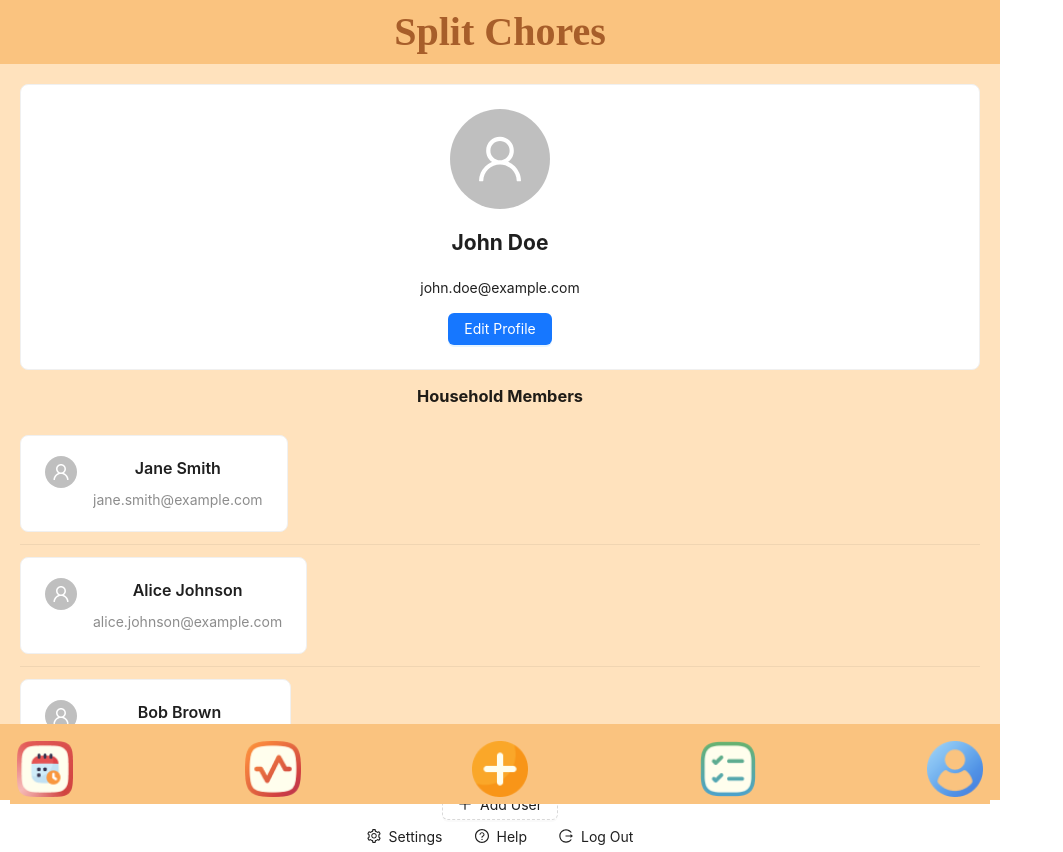
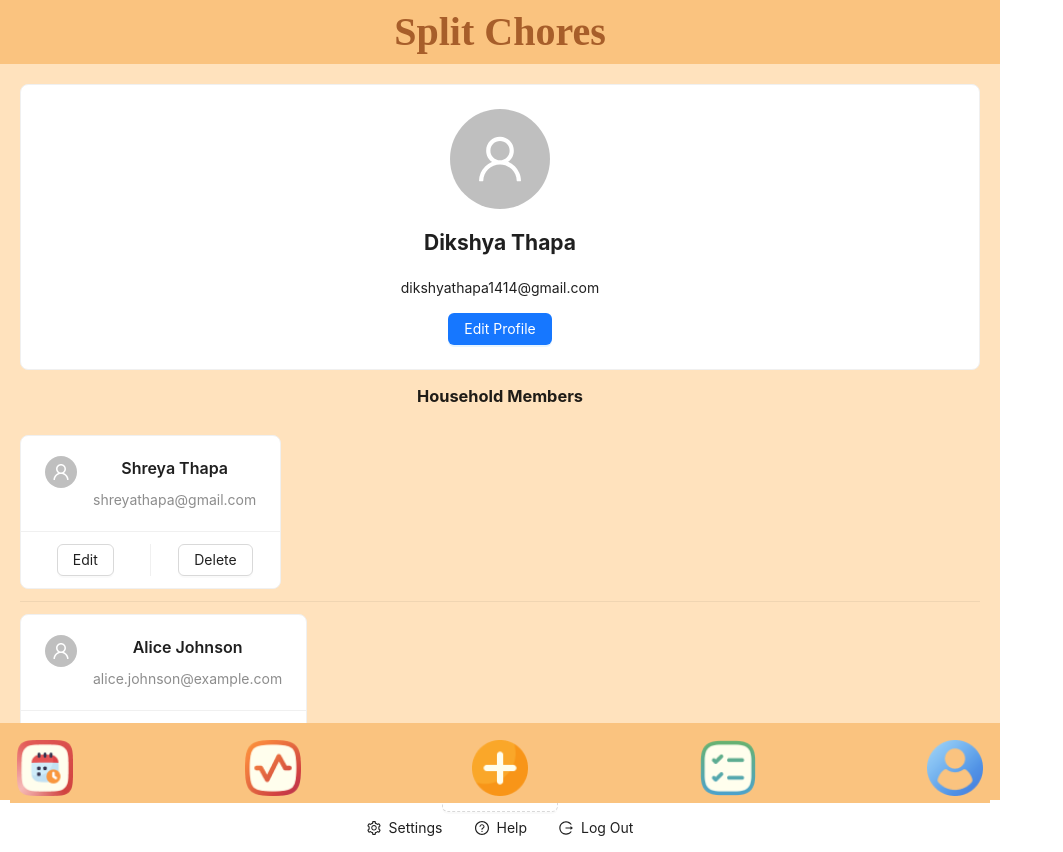
Before and after one commit to MichaelHehman/FECOPY, a React (Create React App) app: page /profile in a window 1280 px wide. Shown: the whole page, without its empty margins (0-1063 px from the left). Built offline with nearby package versions, Linux system fonts and the light colour scheme; a web font is replaced by a local one.

Commit message:
Profile_page_edits

```diff
--- a/src/pages/ProfilePage/Profile.js
+++ b/src/pages/ProfilePage/Profile.js
@@ -1,30 +1,50 @@
 import React, { useState } from 'react';
-import { Card, Avatar, Form, Input, Button, List } from 'antd';
+import { Card, Avatar, Form, Input, Button, List, Modal } from 'antd';
 import { UserOutlined, SettingOutlined, QuestionCircleOutlined, LogoutOutlined, PlusOutlined } from '@ant-design/icons';
 import './Profile.module.css';
 
+
 const Profile = () => {
   const [user, setUser] = useState({
-    name: "John Doe",
-    email: "john.doe@example.com",
+    name: "Dikshya Thapa",
+    email: "dikshyathapa1414@gmail.com",
   });
 
   const [householdMembers, setHouseholdMembers] = useState([
-    { name: "Jane Smith", email: "jane.smith@example.com" },
+    { name: "Shreya Thapa", email: "shreyathapa@gmail.com" },
     { name: "Alice Johnson", email: "alice.johnson@example.com" },
-    { name: "Bob Brown", email: "bob.brown@example.com" }
+
   ]);
 
   const [editing, setEditing] = useState(false);
+  const [currentMember, setCurrentMember] = useState(null);
+  const [isMemberModalVisible, setIsMemberModalVisible] = useState(false);
 
   const handleFinish = (values) => {
     setUser(values);
     setEditing(false);
   };
 
-  const addHouseholdMember = () => {
-    const newUser = { name: "New User", email: "new.user@example.com" };
-    setHouseholdMembers([...householdMembers, newUser]);
+  const handleMemberFinish = (values) => {
+    if (currentMember) {
+      const updatedMembers = householdMembers.map(member =>
+        member.email === currentMember.email ? values : member
+      );
+      setHouseholdMembers(updatedMembers);
+    } else {
+      setHouseholdMembers([...householdMembers, values]);
+    }
+    setIsMemberModalVisible(false);
+    setCurrentMember(null);
+  };
+
+  const openMemberModal = (member = null) => {
+    setCurrentMember(member);
+    setIsMemberModalVisible(true);
+  };
+
+  const deleteHouseholdMember = (email) => {
+    setHouseholdMembers(householdMembers.filter(member => member.email !== email));
   };
 
   return (
@@ -63,9 +83,7 @@ const Profile = () => {
               <Button type="primary" htmlType="submit">
                 Save
               </Button>
-              <Button
-                onClick={() => setEditing(false)}
-              >
+              <Button onClick={() => setEditing(false)}>
                 Cancel
               </Button>
             </Form.Item>
@@ -83,7 +101,12 @@ const Profile = () => {
           dataSource={householdMembers}
           renderItem={member => (
             <List.Item className="member-card">
-              <Card>
+              <Card
+                actions={[
+                  <Button onClick={() => openMemberModal(member)}>Edit</Button>,
+                  <Button onClick={() => deleteHouseholdMember(member.email)}>Delete</Button>
+                ]}
+              >
                 <Card.Meta
                   avatar={<Avatar icon={<UserOutlined />} />}
                   title={member.name}
@@ -97,11 +120,47 @@ const Profile = () => {
           type="dashed"
           icon={<PlusOutlined />}
           className="add-user-btn"
-          onClick={addHouseholdMember}
+          onClick={() => openMemberModal()}
         >
           Add User
         </Button>
       </div>
+
+      <Modal
+        title={currentMember ? "Edit Household Member" : "Add Household Member"}
+        visible={isMemberModalVisible}
+        onCancel={() => setIsMemberModalVisible(false)}
+        footer={null}
+      >
+        <Form
+          name="memberForm"
+          layout="vertical"
+          initialValues={currentMember || { name: "", email: "" }}
+          onFinish={handleMemberFinish}
+        >
+          <Form.Item
+            label="Name"
+            name="name"
+            rules={[{ required: true, message: 'Please input the name!' }]}
+          >
+            <Input />
+          </Form.Item>
+
+          <Form.Item
+            label="Email"
+            name="email"
+            rules={[{ required: true, type: 'email', message: 'Please input a valid email!' }]}
+          >
+            <Input />
+          </Form.Item>
+
+          <Form.Item>
+            <Button type="primary" htmlType="submit">
+              {currentMember ? "Update" : "Add"}
+            </Button>
+          </Form.Item>
+        </Form>
+      </Modal>
 
       <div className="footer-buttons">
         <Button type="text" icon={<SettingOutlined />}>
--- a/src/pages/ProfilePage/Profile.module.css
+++ b/src/pages/ProfilePage/Profile.module.css
@@ -1,4 +1,4 @@
-/* General Container */
+/* General Profile Container */
 .profile-container {
   display: flex;
   flex-direction: column;
@@ -9,6 +9,7 @@
   box-sizing: border-box;
   overflow-x: hidden;
   background-color: #FFE2BD; /* Matches app's main background */
+  flex: 1; /* Allow to grow and fill space between header and footer */
 }
 
 /* Profile Card */
@@ -126,14 +127,14 @@
   .profile-card,
   .household-members,
   .footer-buttons {
-      width: 100%;
+    width: 100%;
   }
 
   .profile-name {
-      font-size: 1.25em;
+    font-size: 1.25em;
   }
 
   .profile-email {
-      font-size: 0.9em;
+    font-size: 0.9em;
   }
 }
```
